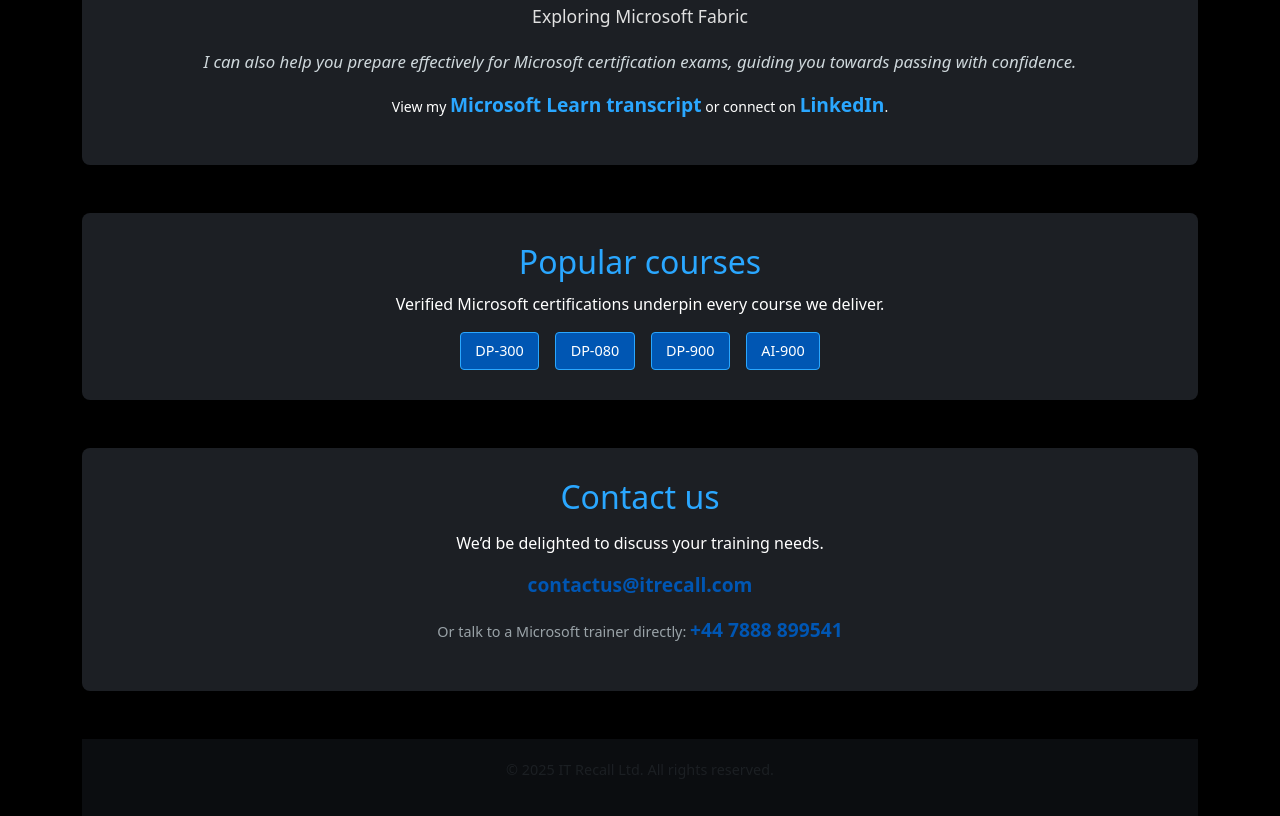
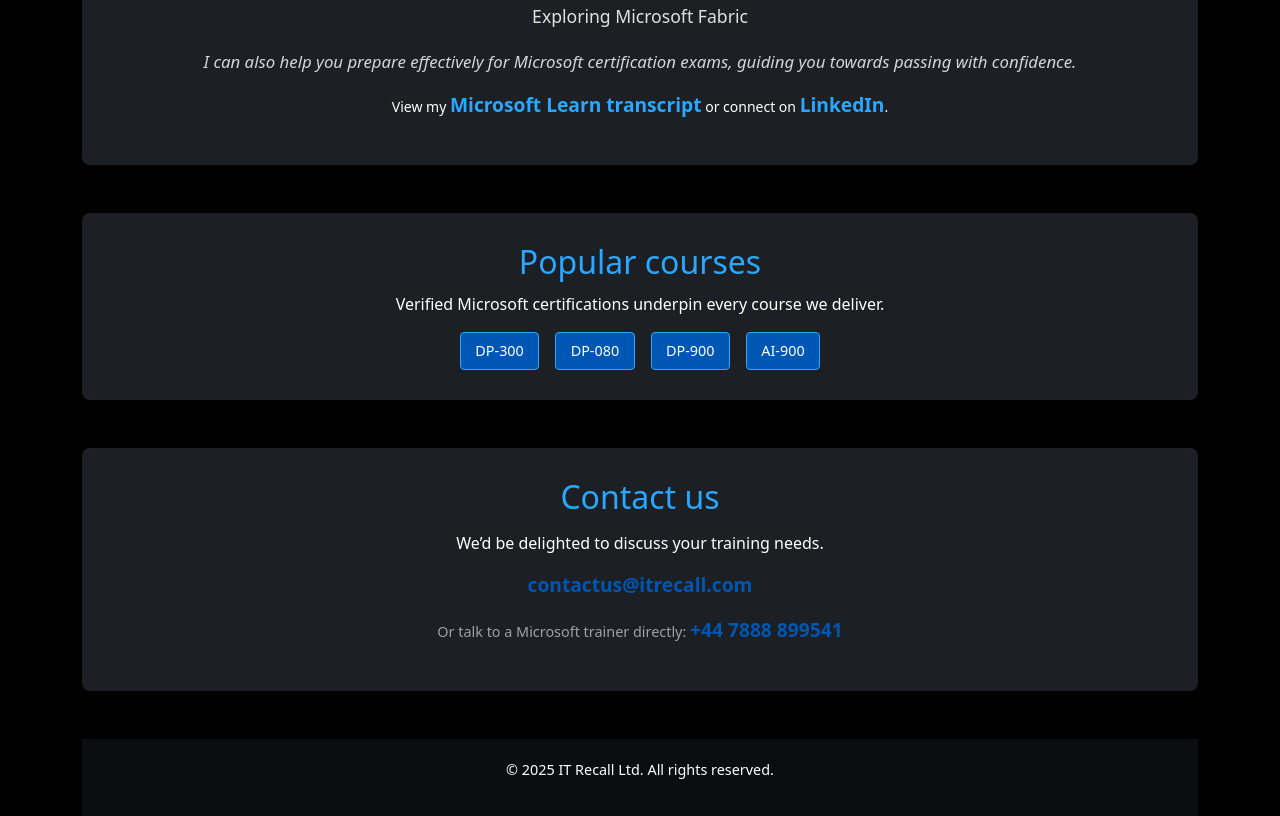
Before and after one commit to ColosCuss/ITRECALL-website, a plain HTML site: page index.html in a window 1280 px wide. Shown: the part 656-1472 px from the top of the page. Drawn offline with nearby package versions, Linux system fonts and the light colour scheme.

Commit message:
Modify footer class for improved text visibility
Updated footer class to remove 'text-muted' for better visibility.

```diff
--- a/index.html
+++ b/index.html
@@ -34,6 +34,9 @@
       padding: 0.5em 1em;
       border-radius: 0.25rem;
       font-size: 0.9em;
+    }
+    footer {
+      color: #fff; /* ensure footer text is visible */
     }
   </style>
 </head>
@@ -99,7 +102,7 @@
     </section>
 
     <!-- Footer -->
-    <footer class="text-center mt-5 text-muted">
+    <footer class="text-center mt-5">
       <p>&copy; 2025 IT Recall Ltd. All rights reserved.</p>
     </footer>
   </main>
```
